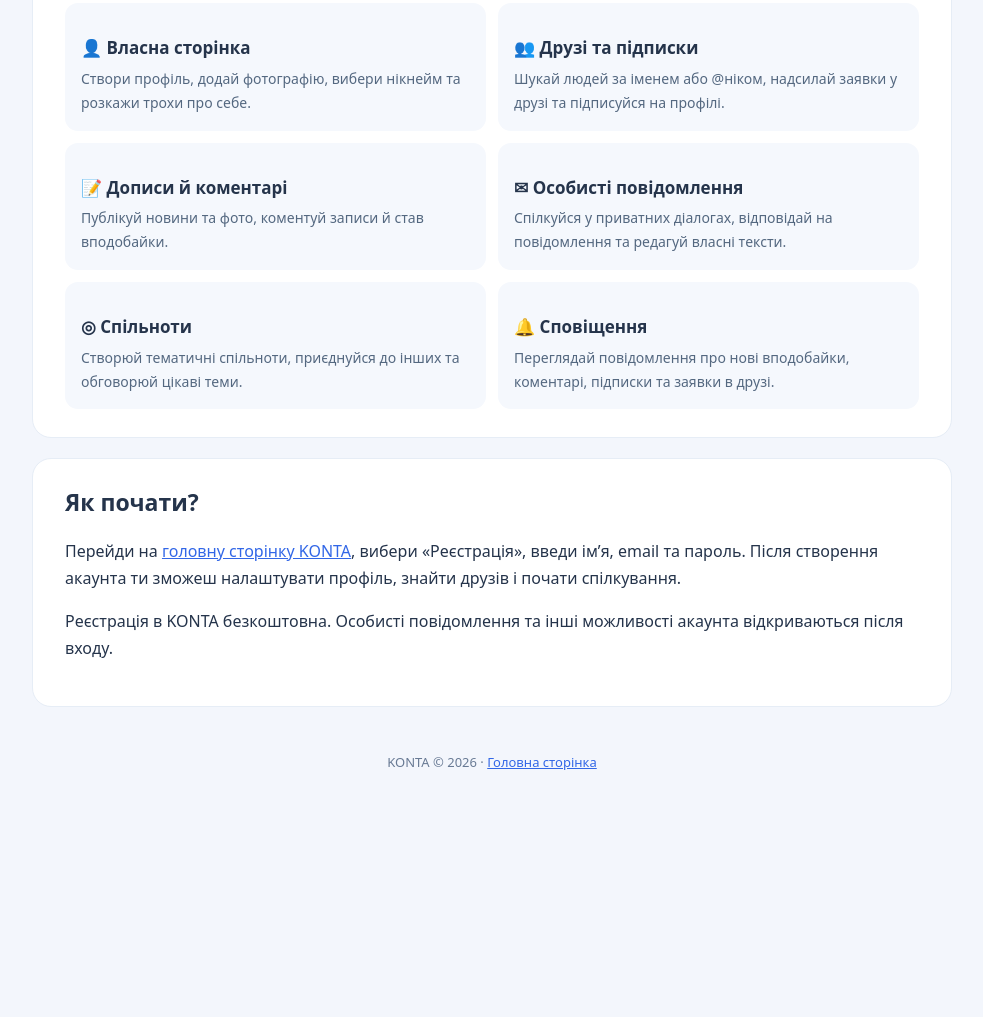
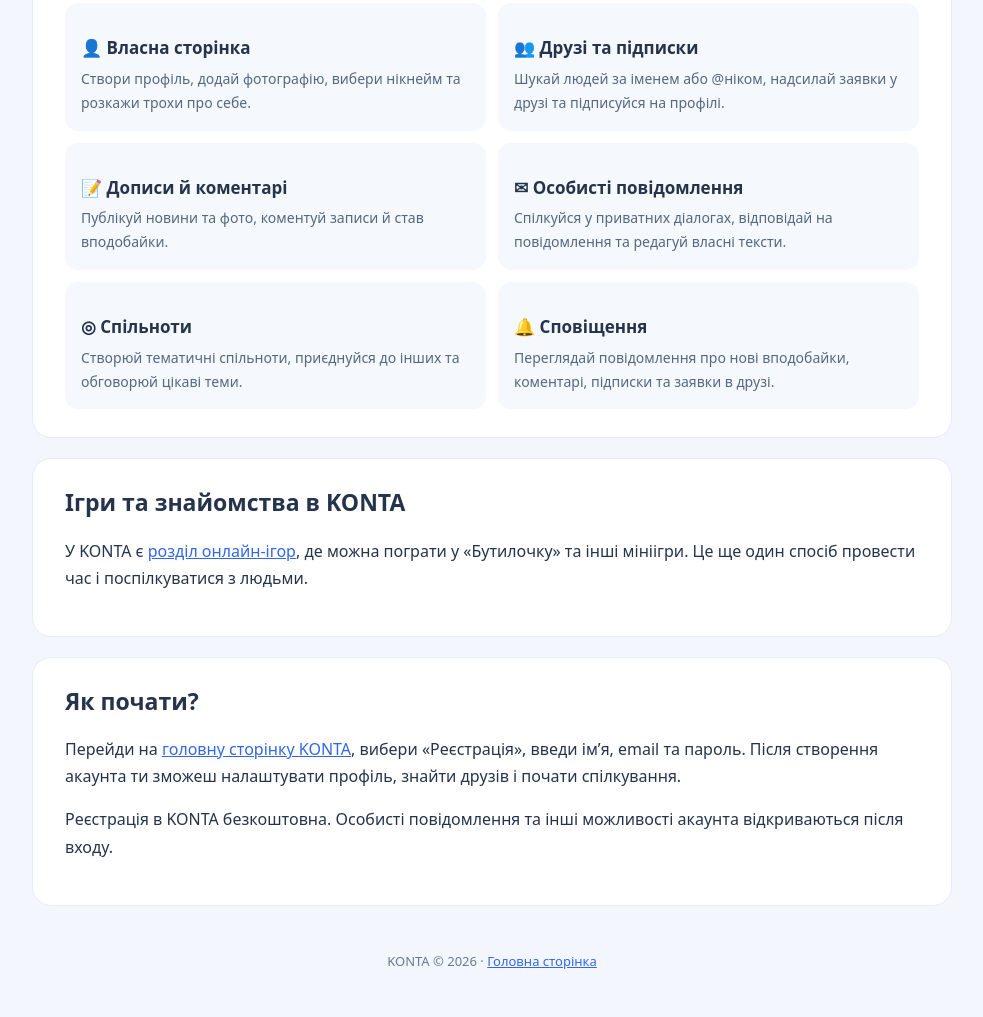
Before and after one commit to gorod7994-droid/konta-social-network, a plain HTML site: page about.html in a window 1280 px wide. Shown: the part 605-1622 px from the top of the page, without its empty margins (148-1131 px from the left). Before the commit the page ends 1423 px from the top, so only its background shows below. Drawn offline with Linux system fonts and the light colour scheme.

Commit message:
Improve discoverability: about.html

```diff
--- a/about.html
+++ b/about.html
@@ -62,6 +62,10 @@ footer{padding:24px 0 45px;text-align:center;font-size:13px;color:#687a94}
 </div>
 </section>
 <section class="card">
+<h2>Ігри та знайомства в KONTA</h2>
+<p>У KONTA є <a href="/games.html">розділ онлайн-ігор</a>, де можна пограти у «Бутилочку» та інші мініігри. Це ще один спосіб провести час і поспілкуватися з людьми.</p>
+</section>
+<section class="card">
 <h2>Як почати?</h2>
 <p>Перейди на <a href="/">головну сторінку KONTA</a>, вибери «Реєстрація», введи ім’я, email та пароль. Після створення акаунта ти зможеш налаштувати профіль, знайти друзів і почати спілкування.</p>
 <p>Реєстрація в KONTA безкоштовна. Особисті повідомлення та інші можливості акаунта відкриваються після входу.</p>
```
